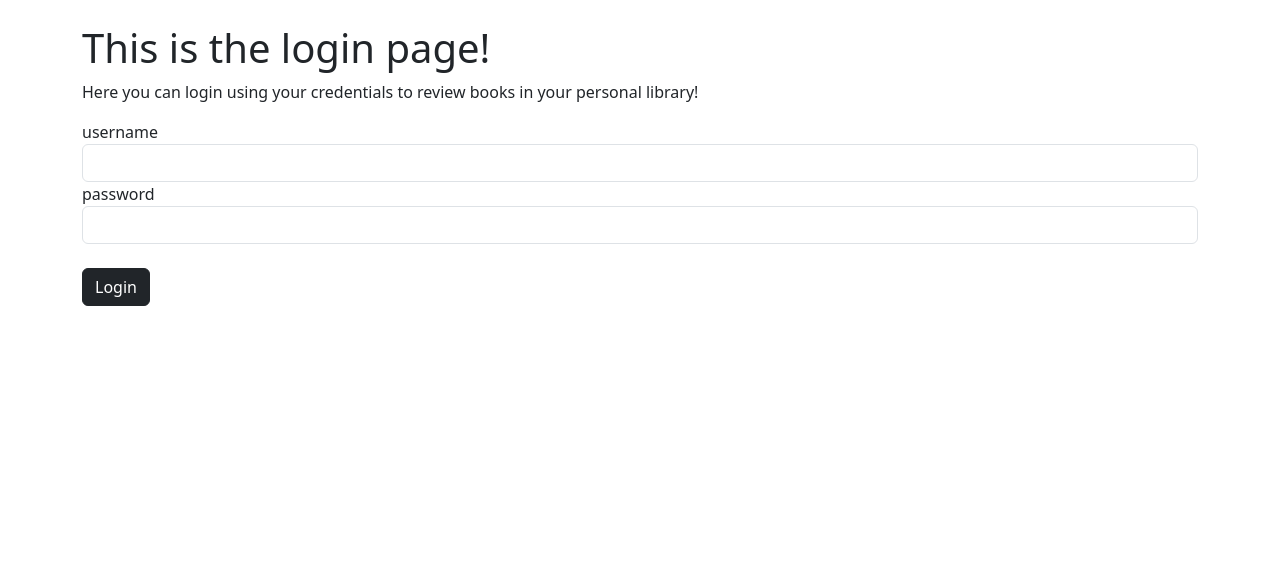
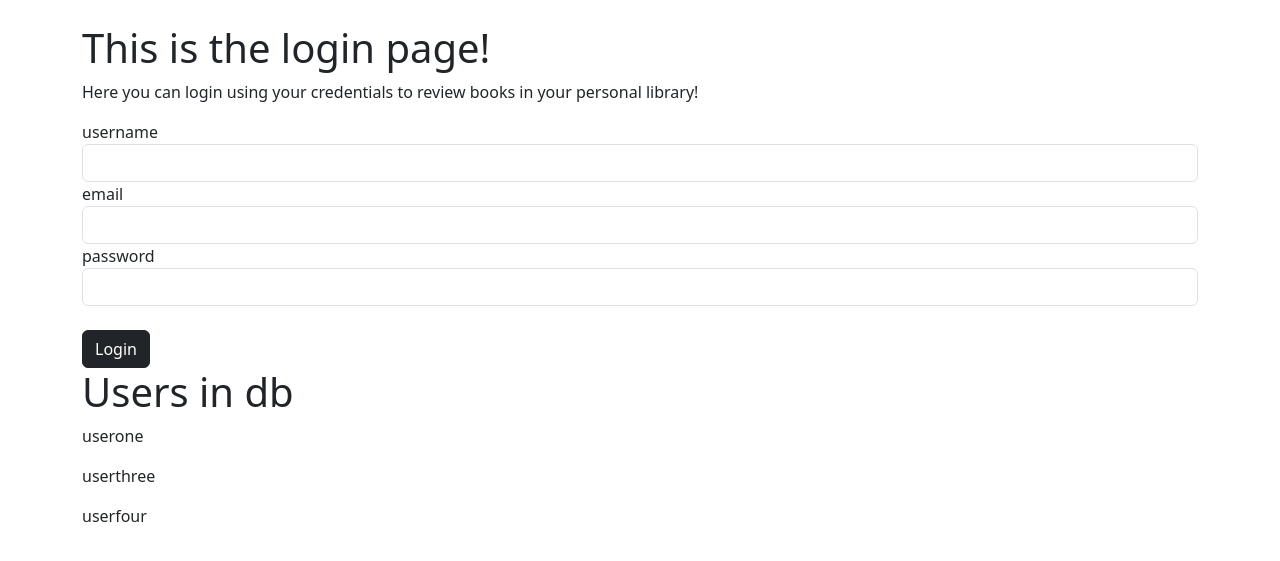
Before and after one commit to AndrewMelnykov/TheLibrary, a Flask app: page /login in a window 1280 px wide. Shown: the part 56-617 px from the top of the page. Run offline with Flask 2, Linux system fonts and the light colour scheme; data comes from the database, SQL or seed files in the repository; both versions use the stored data as it was after the commit.

Commit message:
db connection implemented

```diff
--- a/forms.py
+++ b/forms.py
@@ -1,10 +1,11 @@
 from flask_wtf import FlaskForm
-from wtforms import StringField, SubmitField, PasswordField
+from wtforms import StringField, SubmitField, PasswordField, EmailField
 from wtforms.validators import DataRequired
 
 
 class LoginForm(FlaskForm):
     username = StringField("username", validators=[DataRequired()])
+    email = EmailField("email", validators=[DataRequired()])
     password = PasswordField("password", validators=[DataRequired()])
     submitbutton = SubmitField("Login")
 
--- a/main.py
+++ b/main.py
@@ -1,10 +1,15 @@
-from flask import Flask, render_template, url_for, request, flash
+from flask import Flask, render_template, flash
 from forms import LoginForm, SignupForm
+from flask_sqlalchemy import SQLAlchemy
+
 
 
 app = Flask(__name__)
+app.config['SQLALCHEMY_DATABASE_URI'] = "sqlite:///users.db"
+db = SQLAlchemy(app)
 app.config['SECRET_KEY'] = 'dev_secret_key'
 
+from models.db_models import Users
 
 @app.route('/home')
 def home():
@@ -20,16 +25,22 @@ def authors():
 
 @app.route('/login', methods=['GET', 'POST'])
 def login():
-
     username = None
     login_form = LoginForm()
 
     if login_form.validate_on_submit():
-        username = login_form.username.data
-        login_form.username.data = ''
-        flash("You've logged in successfully!")
-
-    return render_template("login.html", login_form = login_form, username=username)
+        user = Users.query.filter_by(email=login_form.username.data).first()
+        if user is None:
+            user = Users(username=login_form.username.data, email=login_form.email.data)
+            db.session.add(user)
+            db.session.commit()
+            username = login_form.username.data
+            login_form.email.data = ""
+            login_form.username.data = ""
+            login_form.password.data = ""
+            flash("You've logged in successfully!")
+    all_users = Users.query.order_by(Users.date_added)
+    return render_template("login.html", login_form = login_form, username=username, all_users=all_users)
 
 @app.route('/signup', methods=['GET', 'POST'])
 def signup():
--- a/templates/login.html
+++ b/templates/login.html
@@ -20,6 +20,8 @@
     {{login_form.hidden_tag()}}
     {{login_form.username.label}}
     {{login_form.username(class="form-control")}}
+    {{login_form.email.label}}
+    {{login_form.email(class="form-control")}}
     {{login_form.password.label}}
     {{login_form.password(class="form-control")}}
     <br>
@@ -27,4 +29,10 @@
 </form>
 {% endif %}
 
+<h1>Users in db</h1>
+{%for user in all_users %}
+<p>{{user.username}}</p>
+{%endfor%}
+
+
 {% endblock %}
```
Also changed, not shown: models/db_models.py (added, +14 -0 lines), instance/users.db (added).
